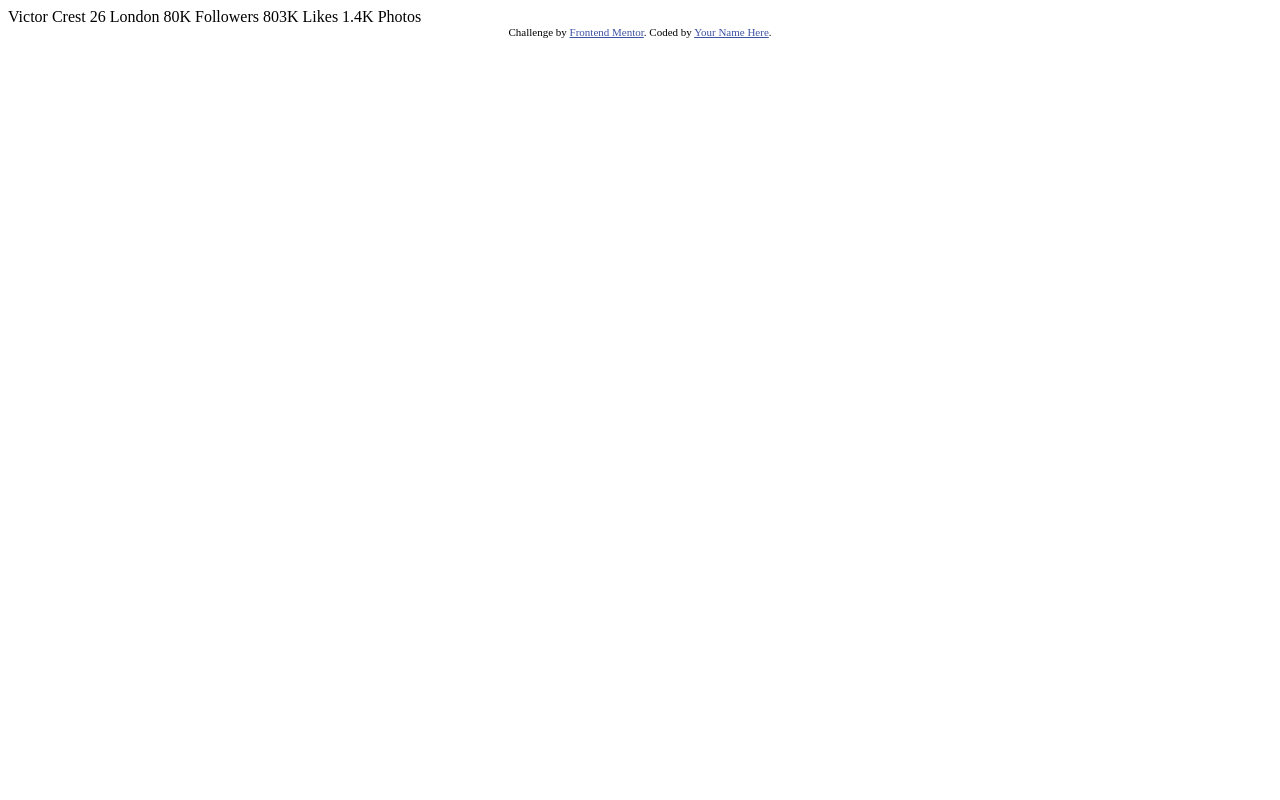
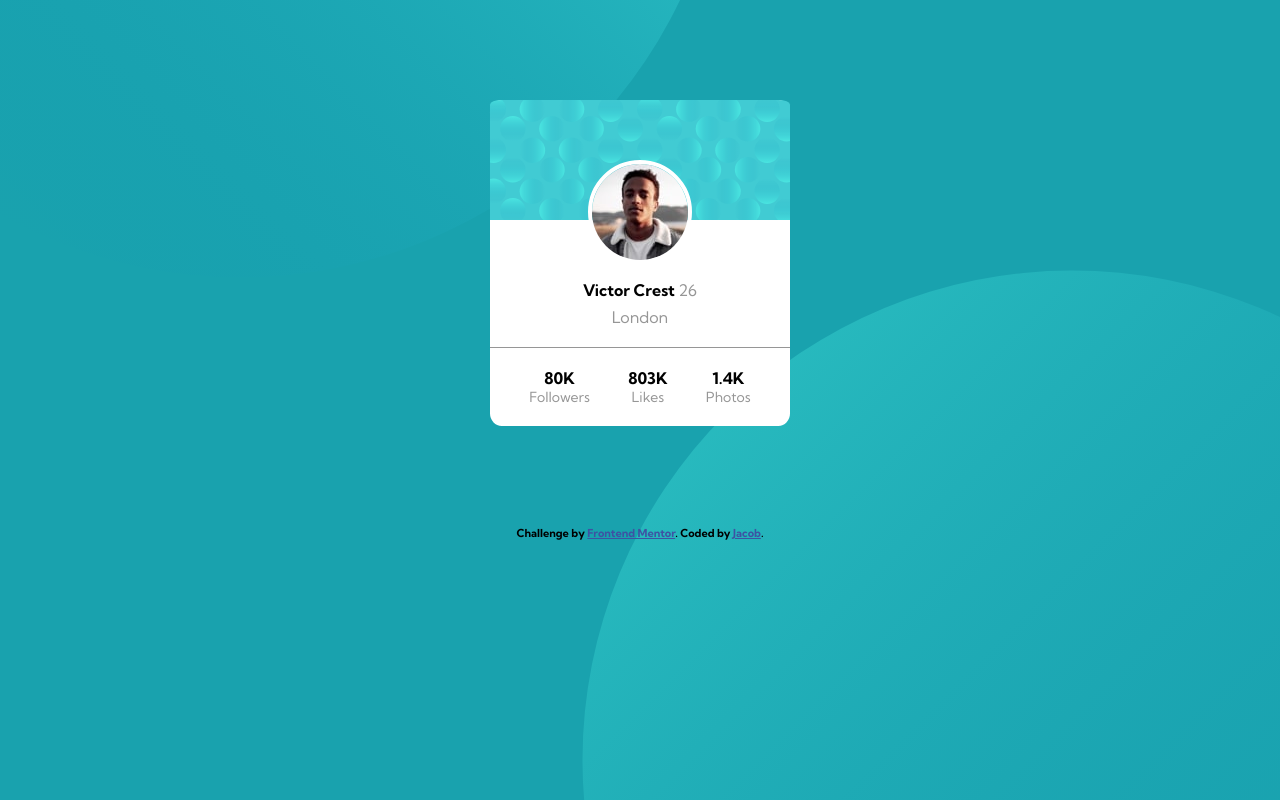
Before and after one commit to jacobgeorge08/frontend-speedrun-week, a plain HTML site: page docs/profile-card-component/index.html in a window 1280 px wide. Drawn offline with Linux system fonts and the light colour scheme.

Commit message:
profilr card component completed and checked off

```diff
--- a/docs/profile-card-component/index.html
+++ b/docs/profile-card-component/index.html
@@ -1,35 +1,59 @@
 <!DOCTYPE html>
 <html lang="en">
   <head>
-  <meta charset="UTF-8">
-  <meta name="viewport" content="width=device-width, initial-scale=1.0"> <!-- displays site properly based on user's device -->
+    <meta charset="UTF-8" />
+    <meta name="viewport" content="width=device-width, initial-scale=1.0" />
+    <!-- displays site properly based on user's device -->
 
-  <link rel="icon" type="image/png" sizes="32x32" href="./images/favicon-32x32.png">
+    <style>
+      @import url("https://fonts.googleapis.com/css2?family=Kumbh+Sans:wght@400;700&display=swap");
+    </style>
+
+    <link
+      rel="icon"
+      type="image/png"
+      sizes="32x32"
+      href="./images/favicon-32x32.png"
+    />
+    <link rel="stylesheet" href="style.css" />
 
     <title>Frontend Mentor | Profile card component</title>
+  </head>
 
-  <!-- Feel free to remove these styles or customise in your own stylesheet 👍 -->
-  <style>
-    .attribution { font-size: 11px; text-align: center; }
-    .attribution a { color: hsl(228, 45%, 44%); }
-  </style>
-</head>
   <body>
-  Victor Crest
-  26
-  London
+    <div class="card-container">
+      <div class="card-background">
+        <img src="./images/image-victor.jpg" alt="profile pic of victor" />
+      </div>
 
+      <div class="name-location">
+        <div>Victor Crest <span class="grey-deets">26</span></div>
+        <div class="grey-deets">London</div>
+      </div>
+      <div class="stats">
+        <div class="followers">
           80K
-  Followers
+          <div class="grey-deets">Followers</div>
+        </div>
+        <div class="likes">
+          803K
+          <div class="grey-deets">Likes</div>
+        </div>
+        <div class="photos">
+          1.4K
+          <div class="grey-deets">Photos</div>
+        </div>
+      </div>
+    </div>
 
-  803K
-  Likes
-
-  1.4K
-  Photos
     <div class="attribution">
-    Challenge by <a href="https://www.frontendmentor.io?ref=challenge" target="_blank">Frontend Mentor</a>.
-    Coded by <a href="#">Your Name Here</a>.
+      Challenge by
+      <a
+        href="https://www.frontendmentor.io/challenges/profile-card-component-cfArpWshJ"
+        target="_blank"
+        >Frontend Mentor</a
+      >. Coded by
+      <a href="https://github.com/jacobgeorge08" target="_blank">Jacob</a>.
     </div>
   </body>
 </html>
--- /dev/null
+++ b/docs/profile-card-component/style.css
@@ -0,0 +1,64 @@
+body {
+  font-family: "Kumbh Sans", sans-serif;
+  background-color: hsl(185, 75%, 39%);
+  font-weight: 700;
+  background-image: url(./images/bg-pattern-bottom.svg),
+    url(./images/bg-pattern-top.svg);
+  background-repeat: no-repeat, no-repeat;
+  background-position: bottom -700px right -280px, left -250px top -700px;
+}
+
+.card-container {
+  width: 300px;
+  text-align: center;
+  margin: 100px auto;
+  background-color: white;
+  border-radius: 3.9%;
+}
+
+.card-background {
+  background-image: url(./images/bg-pattern-card.svg);
+  background-size: contain;
+  padding: 60px;
+  border-top-right-radius: 3.9%;
+  border-top-left-radius: 3.9%;
+  position: relative;
+}
+
+img {
+  left: 0;
+  right: 0;
+  margin: auto;
+  position: absolute;
+  border-radius: 50%;
+  border: 4px solid white;
+}
+.name-location {
+  margin-top: 30px;
+  text-align: center;
+  padding: 30px 0 20px 0;
+}
+.stats {
+  display: flex;
+  justify-content: space-around;
+  padding: 20px;
+  border-top: 0.1px solid hsl(0, 0%, 59%);
+  font-weight: 700;
+}
+.name-location div + div {
+  padding-top: 7px;
+}
+.grey-deets {
+  color: hsl(0, 0%, 59%);
+  font-weight: 400;
+}
+.stats .grey-deets {
+  font-size: 14px;
+}
+.attribution {
+  font-size: 11px;
+  text-align: center;
+}
+.attribution a {
+  color: hsl(228, 45%, 44%);
+}
```
Also changed, not shown: docs/index.html (+1 -1 lines), docs/profile-card-component/images/ss.PNG (added), 3 other files. Lines whose indentation alone changed are shown as unchanged.
